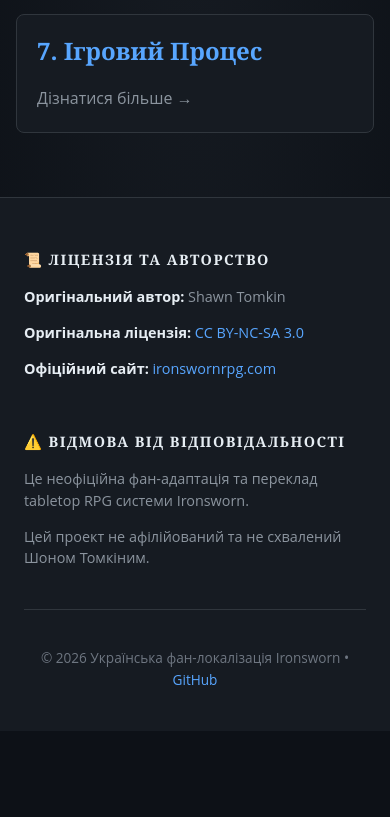
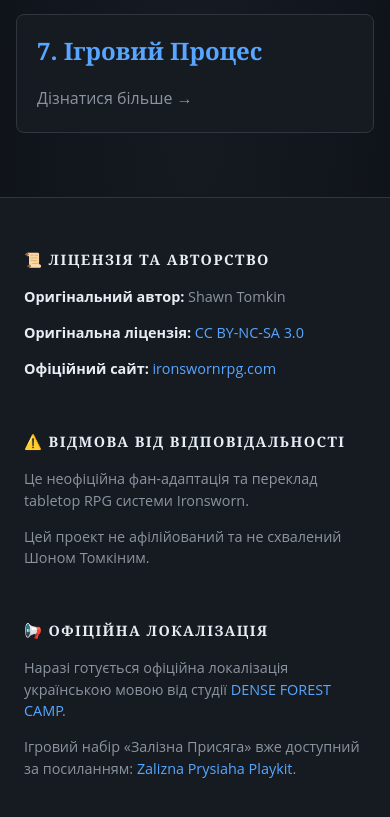
Before and after one commit to ivanbiletskyi/ironsworn-ukr, a React (Vite) app in the folder website/: page /uk in a window 390 px wide. Shown: the part 1143-1960 px from the top of the page. Before the commit the page ends 1874 px from the top, so only its background shows below. Built offline with nearby package versions, Linux system fonts and the light colour scheme.

Commit message:
feat: add official Ukrainian localization announcement and update README and footer with relevant links

```diff
--- a/website/src/App.css
+++ b/website/src/App.css
@@ -485,6 +485,8 @@
     bottom: 0;
     width: 280px;
     max-height: 100vh;
+    overflow-y: auto;
+    -webkit-overflow-scrolling: touch;
     transform: translateX(-101%);
     z-index: 1001;
     box-shadow: 10px 0 30px rgba(0, 0, 0, 0.5);
--- a/website/src/App.tsx
+++ b/website/src/App.tsx
@@ -176,6 +176,28 @@
             </p>
           </div>
         </div>
+
+        {isUk && (
+          <div className="footer-section">
+            <h3>📢 Офіційна локалізація</h3>
+            <div className="disclaimer">
+              <p>
+                Наразі готується офіційна локалізація українською мовою від студії{' '}
+                <a href="https://dense-forest-camp.itch.io/" target="_blank" rel="noopener noreferrer">
+                  DENSE FOREST CAMP
+                </a>
+                .
+              </p>
+              <p>
+                Ігровий набір «Залізна Присяга» вже доступний за посиланням:{' '}
+                <a href="https://dense-forest-camp.itch.io/zalizna-prysiaha-playkit" target="_blank" rel="noopener noreferrer">
+                  Zalizna Prysiaha Playkit
+                </a>
+                .
+              </p>
+            </div>
+          </div>
+        )}
       </div>
 
       <div className="footer-bottom">
```
Also changed, not shown: 1 other file (tests, documents, lock files or other folders).
